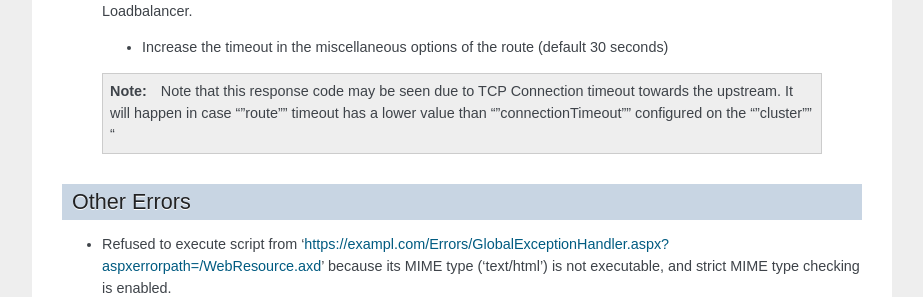
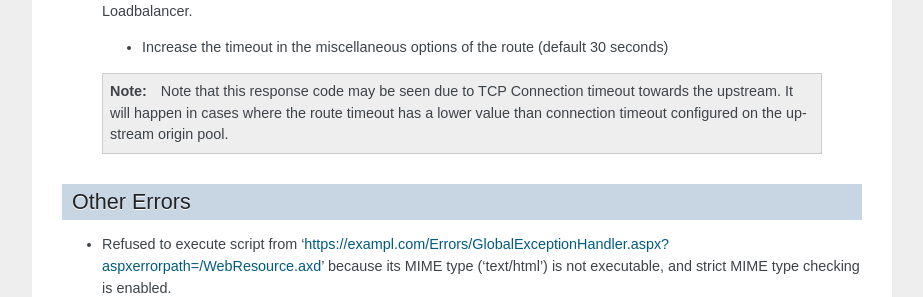
Before and after one commit to Mikej81/bigip_to_xc_faq, a Sphinx documentation site: the page built from docs/source/index.rst, in a window 1280 px wide and 900 px high, scrolled down 26059 px. Shown: the part 177-474 px from the top of the window, without its empty margins (198-1121 px from the left). Built offline with Sphinx 7.4.7, drawn with Linux system fonts in a browser that asks for light colours; the version number could not be read and is left out.

Commit message:
fix note

```diff
--- a/docs/source/index.rst
+++ b/docs/source/index.rst
@@ -878,7 +878,8 @@ In some cases, for troubleshooting, I can help to turn off XC Default Error Mess
 
  - Increase the timeout in the miscellaneous options of the route (default 30 seconds)
 
- .. note:: Note that this response code may be seen due to TCP Connection timeout towards the upstream. It will happen in case ""route"" timeout has a lower value than ""connectionTimeout"" configured on the ""cluster"" "
+ .. note:: Note that this response code may be seen due to TCP Connection timeout towards the upstream. It will happen in cases where the route timeout has a lower value
+    than connection timeout configured on the upstream origin pool.
 
 Other Errors
 ------------
```
Also changed, not shown: 7 other files.
